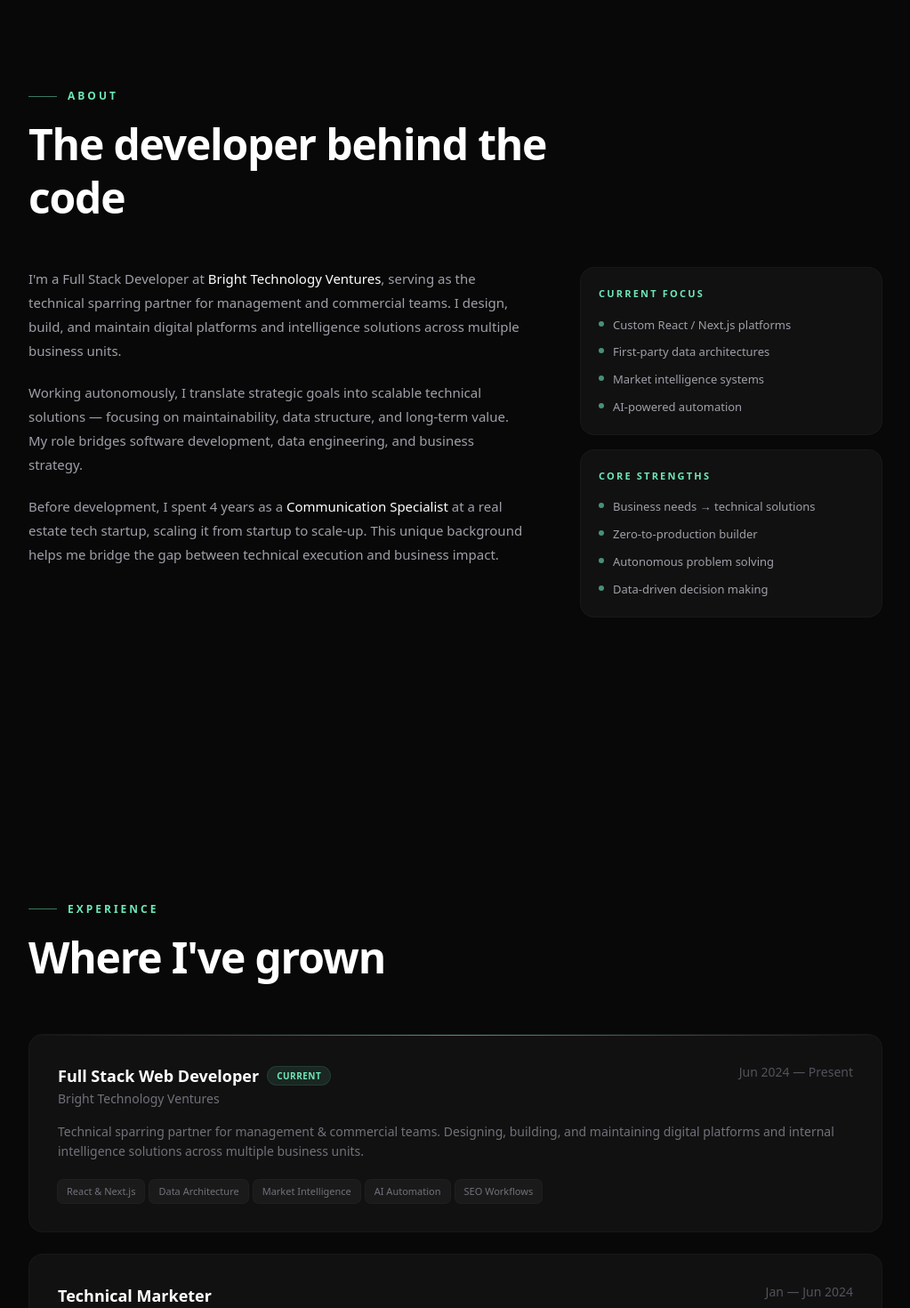
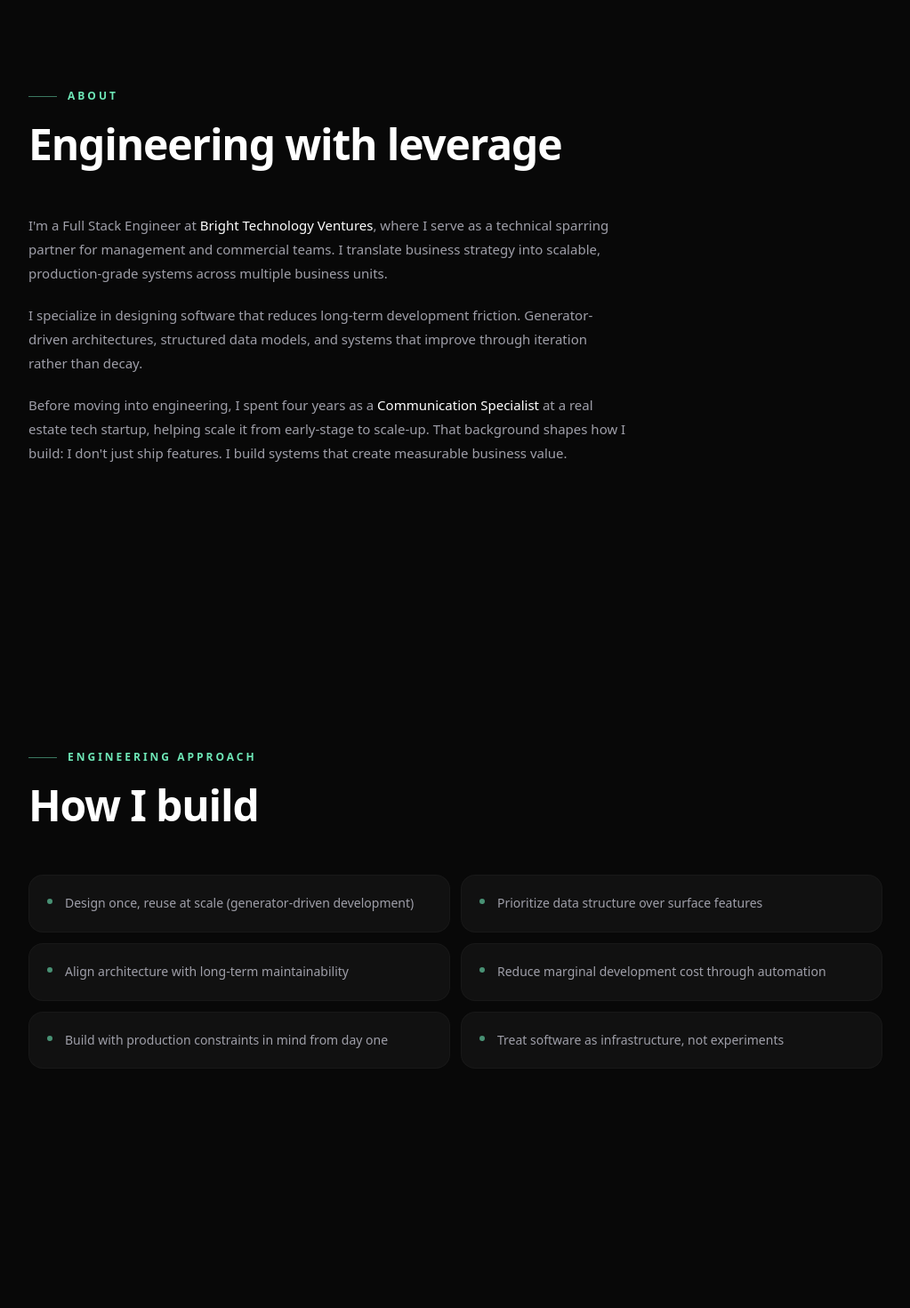
Before and after one commit to Giorvanni/giovanni-portfolio, a Next.js app: page / in a window 1280 px wide. Shown: the part 860-2330 px from the top of the page at 89% size, without its empty margins (128-1151 px from the left). Built offline with nearby package versions, Linux system fonts and the light colour scheme.

Commit message:
Sharper copy, new Approach and Architecture sections, no em dashes

```diff
--- a/src/app/page.tsx
+++ b/src/app/page.tsx
@@ -1,6 +1,12 @@
 "use client";
 
-import { useState, useEffect, useRef, useCallback, type ReactNode } from "react";
+import {
+  useState,
+  useEffect,
+  useRef,
+  useCallback,
+  type ReactNode,
+} from "react";
 
 // ─── Intersection Observer hook ────────────────────────────────────
 function useReveal(threshold = 0.15) {
@@ -42,7 +48,7 @@ function Section({
   );
 }
 
-// ─── Magnetic cursor effect on hero CTA ────────────────────────────
+// ─── Magnetic cursor effect ────────────────────────────────────────
 function useMagnetic() {
   const ref = useRef<HTMLAnchorElement>(null);
   const onMove = useCallback((e: React.MouseEvent) => {
@@ -88,6 +94,7 @@ function Nav() {
 
   const links = [
     { href: "#about", label: "About" },
+    { href: "#approach", label: "Approach" },
     { href: "#experience", label: "Experience" },
     { href: "#projects", label: "Projects" },
     { href: "#skills", label: "Skills" },
@@ -103,19 +110,16 @@ function Nav() {
           scrolled || open ? "blur(16px) saturate(180%)" : "none",
         WebkitBackdropFilter:
           scrolled || open ? "blur(16px) saturate(180%)" : "none",
-        borderBottom:
-          scrolled
+        borderBottom: scrolled
           ? "1px solid rgba(255,255,255,0.05)"
           : "1px solid transparent",
       }}
     >
       <nav className="mx-auto flex h-16 max-w-5xl items-center justify-between px-5 sm:px-8">
-        {/* Logo */}
         <a href="#" className="text-lg font-bold tracking-tight text-white">
           giovanni<span className="text-accent">.</span>
         </a>
 
-        {/* Desktop links */}
         <div className="hidden items-center gap-1 md:flex">
           {links.map((l) => (
             <a
@@ -134,7 +138,6 @@ function Nav() {
           </a>
         </div>
 
-        {/* Mobile toggle */}
         <button
           onClick={() => setOpen(!open)}
           className="relative z-50 flex h-8 w-8 flex-col items-center justify-center gap-1.5 md:hidden"
@@ -155,7 +158,6 @@ function Nav() {
         </button>
       </nav>
 
-      {/* Mobile menu */}
       <div
         className="overflow-hidden transition-all duration-300 md:hidden"
         style={{ maxHeight: open ? "100vh" : "0px" }}
@@ -194,7 +196,6 @@ function Hero() {
 
   return (
     <section className="relative flex min-h-svh flex-col items-center justify-center overflow-hidden px-5 sm:px-8">
-      {/* Background glow */}
       <div
         className="pointer-events-none absolute left-1/2 top-1/3 -translate-x-1/2 -translate-y-1/2"
         style={{
@@ -214,7 +215,6 @@ function Hero() {
         }}
       />
 
-      {/* Content */}
       <div
         className="relative z-10 mx-auto w-full max-w-3xl text-center"
         style={{
@@ -224,7 +224,6 @@ function Hero() {
             "opacity 0.8s cubic-bezier(0.22,1,0.36,1), transform 0.8s cubic-bezier(0.22,1,0.36,1)",
         }}
       >
-        {/* Status badge */}
         <div
           className="mb-8 inline-flex items-center gap-2 rounded-full border border-accent/20 bg-accent/[0.06] px-4 py-1.5"
           style={{
@@ -241,14 +240,12 @@ function Hero() {
           </span>
         </div>
 
-        {/* Name */}
         <h1 className="text-[clamp(2.5rem,8vw,6rem)] font-black leading-[0.95] tracking-tighter text-white">
           Giovanni
           <br />
           <span className="shimmer-text">Bagmeijer</span>
         </h1>
 
-        {/* Role */}
         <p
           className="mt-6 text-sm font-medium uppercase tracking-[0.3em] text-zinc-500 sm:text-base"
           style={{
@@ -256,22 +253,21 @@ function Hero() {
             transition: "opacity 0.6s 0.4s",
           }}
         >
-          Full Stack Developer
+          Systems-Oriented Full Stack Engineer
         </p>
 
-        {/* Description */}
         <p
-          className="mx-auto mt-6 max-w-md text-base leading-relaxed text-zinc-500 sm:text-lg"
+          className="mx-auto mt-6 max-w-lg text-base leading-relaxed text-zinc-500 sm:text-lg"
           style={{
             opacity: loaded ? 1 : 0,
             transition: "opacity 0.6s 0.55s",
           }}
         >
-          Building scalable platforms, data architectures, and AI&#8209;powered
-          systems. Turning strategic vision into production&#8209;ready code.
+          Designing scalable SaaS platforms, data architectures, and autonomous
+          systems. Turning strategic intent into production-ready software,
+          built to last.
         </p>
 
-        {/* CTA */}
         <div
           className="mt-10 flex flex-col items-center gap-3 sm:flex-row sm:justify-center sm:gap-4"
           style={{
@@ -293,15 +289,14 @@ function Hero() {
             View My Work
           </a>
           <a
-            href="#about"
+            href="#contact"
             className="w-full rounded-xl border border-white/10 px-8 py-3.5 text-[15px] font-medium text-zinc-300 transition-all hover:border-white/25 hover:text-white sm:w-auto"
           >
-            Learn More
+            Get in Touch
           </a>
         </div>
       </div>
 
-      {/* Scroll hint */}
       <div
         className="absolute bottom-8 left-1/2 -translate-x-1/2"
         style={{
@@ -328,7 +323,6 @@ function About() {
       id="about"
       className="mx-auto max-w-5xl px-5 py-24 sm:px-8 sm:py-32 lg:py-40"
     >
-      {/* Label */}
       <div className="mb-4 flex items-center gap-3">
         <div className="h-px w-8 bg-accent/50" />
         <span className="text-xs font-semibold uppercase tracking-[0.25em] text-accent">
@@ -336,80 +330,78 @@ function About() {
         </span>
       </div>
 
-      {/* Heading */}
       <h2 className="max-w-2xl text-3xl font-bold leading-tight tracking-tight text-white sm:text-4xl lg:text-5xl">
-        The developer behind the code
+        Engineering with leverage
       </h2>
 
-      {/* Two-column layout */}
-      <div className="mt-12 grid gap-12 lg:grid-cols-[1fr_340px] lg:gap-16">
-        {/* Text */}
-        <div className="space-y-5 text-[15px] leading-[1.8] text-zinc-400">
+      <div className="mt-12 space-y-5 max-w-2xl text-[15px] leading-[1.8] text-zinc-400">
         <p>
-            I&apos;m a Full Stack Developer at{" "}
+          I&apos;m a Full Stack Engineer at{" "}
           <span className="font-medium text-white">
             Bright Technology Ventures
           </span>
-            , serving as the technical sparring partner for management and
-            commercial teams. I design, build, and maintain digital platforms
-            and intelligence solutions across multiple business units.
+          , where I serve as a technical sparring partner for management and
+          commercial teams. I translate business strategy into scalable,
+          production-grade systems across multiple business units.
         </p>
         <p>
-            Working autonomously, I translate strategic goals into scalable
-            technical solutions &mdash; focusing on maintainability, data
-            structure, and long-term value. My role bridges software
-            development, data engineering, and business strategy.
+          I specialize in designing software that reduces long-term development
+          friction. Generator-driven architectures, structured data models, and
+          systems that improve through iteration rather than decay.
         </p>
         <p>
-            Before development, I spent 4 years as a{" "}
+          Before moving into engineering, I spent four years as a{" "}
           <span className="font-medium text-white">
             Communication Specialist
           </span>{" "}
-            at a real estate tech startup, scaling it from startup to scale-up.
-            This unique background helps me bridge the gap between technical
-            execution and business impact.
+          at a real estate tech startup, helping scale it from early-stage to
+          scale-up. That background shapes how I build: I don&apos;t just ship
+          features. I build systems that create measurable business value.
         </p>
       </div>
+    </Section>
+  );
+}
 
-        {/* Sidebar cards */}
-        <div className="flex flex-col gap-4">
-          <div className="card p-5">
-            <h3 className="mb-4 text-[11px] font-bold uppercase tracking-[0.2em] text-accent">
-              Current Focus
-            </h3>
-            <ul className="space-y-2.5 text-[13px] text-zinc-400">
-              {[
-                "Custom React / Next.js platforms",
-                "First-party data architectures",
-                "Market intelligence systems",
-                "AI-powered automation",
-              ].map((item) => (
-                <li key={item} className="flex items-start gap-2.5">
+// ─── Engineering Approach ──────────────────────────────────────────
+const approachItems = [
+  "Design once, reuse at scale (generator-driven development)",
+  "Prioritize data structure over surface features",
+  "Align architecture with long-term maintainability",
+  "Reduce marginal development cost through automation",
+  "Build with production constraints in mind from day one",
+  "Treat software as infrastructure, not experiments",
+];
+
+function Approach() {
+  return (
+    <Section
+      id="approach"
+      className="mx-auto max-w-5xl px-5 py-24 sm:px-8 sm:py-32 lg:py-40"
+    >
+      <div className="mb-4 flex items-center gap-3">
+        <div className="h-px w-8 bg-accent/50" />
+        <span className="text-xs font-semibold uppercase tracking-[0.25em] text-accent">
+          Engineering Approach
+        </span>
+      </div>
+
+      <h2 className="max-w-xl text-3xl font-bold leading-tight tracking-tight text-white sm:text-4xl lg:text-5xl">
+        How I build
+      </h2>
+
+      <div className="mt-12 grid gap-3 sm:grid-cols-2">
+        {approachItems.map((item) => (
+          <div
+            key={item}
+            className="card flex items-start gap-3.5 p-5"
+          >
             <span className="mt-1.5 h-1.5 w-1.5 shrink-0 rounded-full bg-accent/60" />
+            <span className="text-[14px] leading-relaxed text-zinc-400">
               {item}
-                </li>
+            </span>
+          </div>
         ))}
-            </ul>
-          </div>
-          <div className="card p-5">
-            <h3 className="mb-4 text-[11px] font-bold uppercase tracking-[0.2em] text-accent">
-              Core Strengths
-            </h3>
-            <ul className="space-y-2.5 text-[13px] text-zinc-400">
-              {[
-                "Business needs \u2192 technical solutions",
-                "Zero-to-production builder",
-                "Autonomous problem solving",
-                "Data-driven decision making",
-              ].map((item) => (
-                <li key={item} className="flex items-start gap-2.5">
-                  <span className="mt-1.5 h-1.5 w-1.5 shrink-0 rounded-full bg-accent/60" />
-                  {item}
-                </li>
-              ))}
-            </ul>
-          </div>
-        </div>
       </div>
     </Section>
   );
@@ -418,34 +410,34 @@ function About() {
 // ─── Experience ────────────────────────────────────────────────────
 const jobs = [
   {
-    period: "Jun 2024 \u2014 Present",
+    period: "Jun 2024 \u2013 Present",
     role: "Full Stack Web Developer",
     company: "Bright Technology Ventures",
     current: true,
-    text: "Technical sparring partner for management & commercial teams. Designing, building, and maintaining digital platforms and internal intelligence solutions across multiple business units.",
+    text: "Technical sparring partner for management and commercial teams. Designing, building, and maintaining digital platforms and internal intelligence systems across multiple business units.",
     tags: [
-      "React & Next.js",
-      "Data Architecture",
+      "Multi-tenant SaaS",
+      "Data Modeling",
       "Market Intelligence",
-      "AI Automation",
-      "SEO Workflows",
+      "AI Integration",
+      "SEO Data Pipelines",
     ],
   },
   {
-    period: "Jan \u2014 Jun 2024",
+    period: "Jan \u2013 Jun 2024",
     role: "Technical Marketer",
     company: "Bright Technology Ventures",
     current: false,
-    text: "Combined marketing strategy with technical execution \u2014 website performance, data quality, Google Tag Manager, and HubSpot configuration for lead routing across multiple business units.",
+    text: "Bridged commercial growth and technical execution. Website performance, data quality, GTM, and HubSpot routing across business units.",
     tags: ["GTM", "HubSpot", "Performance", "Commercial Growth"],
   },
   {
-    period: "2019 \u2014 2023",
+    period: "2019 \u2013 2023",
     role: "Communication Specialist",
     company: "Kode Vastgoed",
     current: false,
-    text: "Helped scale the company from startup to scale-up. Built expertise in marketing, communications, and multi-channel content creation while driving stakeholder engagement.",
-    tags: ["Content", "Stakeholders", "Startup Scaling"],
+    text: "Helped scale the company from startup to scale-up. Led content strategy, stakeholder communication, and multi-channel growth initiatives.",
+    tags: ["Content Strategy", "Stakeholders", "Startup Scaling"],
   },
 ];
 
@@ -462,7 +454,7 @@ function Experience() {
         </span>
       </div>
       <h2 className="max-w-xl text-3xl font-bold leading-tight tracking-tight text-white sm:text-4xl lg:text-5xl">
-        Where I&apos;ve grown
+        Where I&apos;ve worked
       </h2>
 
       <div className="mt-14 flex flex-col gap-6">
@@ -471,7 +463,6 @@ function Experience() {
             key={i}
             className="card group relative overflow-hidden p-6 sm:p-8"
           >
-            {/* Accent top edge for current */}
             {job.current && (
               <div className="absolute inset-x-0 top-0 h-px bg-gradient-to-r from-transparent via-accent/60 to-transparent" />
             )}
@@ -520,51 +511,40 @@ function Experience() {
 const projects = [
   {
     title: "Beyond Bricks",
-    sub: "SaaS Platform \u2014 Service Cost Management",
-    text: "Solo-built a complete SaaS platform for digitally managing and settling service costs in the rental sector. Architecture, backend, frontend, security, payments, hosting \u2014 all from scratch.",
-    stats: [
-      { val: "52", label: "API Routes" },
-      { val: "24", label: "DB Models" },
-      { val: "Solo", label: "Built" },
+    sub: "Service Cost Management SaaS Platform",
+    text: "Designed and built a complete SaaS platform for digitally managing and settling service costs in the rental sector. Architecture, backend, frontend, security, payments, hosting. All from scratch.",
+    architecture: [
+      "52 API routes",
+      "24 database models",
+      "RBAC system",
+      "Mollie payments + secure webhooks",
+      "Rate limiting & CSRF protection",
+      "PDF generation + email automation",
+      "Admin monitoring dashboard",
     ],
     tech: [
       "Next.js",
-      "React",
       "TypeScript",
       "Prisma",
       "PostgreSQL",
+      "Redis",
       "Tailwind",
       "Vercel",
-      "Redis",
       "Mollie",
-    ],
-    features: [
-      "Role-based access control",
-      "Mollie payments + webhooks",
-      "HMAC verification",
-      "Rate limiting & CSRF",
-      "PDF generation + emails",
-      "Admin monitoring dashboard",
     ],
     color: "#6ee7b7",
   },
   {
     title: "Sentinel",
-    sub: "Autonomous Market Intelligence \u2014 R&D",
-    text: 'Personal R&D project automating market & competitive analysis. Answers complex strategic questions like "What\'s happening in the market?" with scalable, serverless technology.',
-    stats: [
-      { val: "R&D", label: "Type" },
-      { val: "Serverless", label: "Arch" },
-      { val: "Async", label: "Processing" },
+    sub: "Autonomous Market Intelligence System (R&D)",
+    text: "A research-driven platform for automated competitive and market analysis. Designed to ingest signals, classify strategic movement, and surface actionable intelligence.",
+    architecture: [
+      "Async pipeline processing",
+      "Signal classification & scoring",
+      "LLM-powered semantic analysis",
+      "Serverless task orchestration",
     ],
-    tech: ["Python", "Docker", "AWS SQS", "LLMs", "Serverless"],
-    features: [
-      "Real-time signal collection",
-      "LLM semantic analysis",
-      "Automated reporting",
-      "Async pipeline",
-      "Scalable infrastructure",
-    ],
+    tech: ["Python", "Docker", "AWS SQS", "LLM APIs", "PostgreSQL"],
     color: "#a78bfa",
   },
 ];
@@ -588,7 +568,6 @@ function Projects() {
       <div className="mt-14 flex flex-col gap-8">
         {projects.map((p, i) => (
           <div key={i} className="card group relative overflow-hidden">
-            {/* Color accent line */}
             <div
               className="h-[2px]"
               style={{
@@ -596,50 +575,30 @@ function Projects() {
               }}
             />
 
-            {/* Hover glow */}
             <div
               className="pointer-events-none absolute -right-20 -top-20 h-72 w-72 rounded-full opacity-0 blur-[100px] transition-opacity duration-700 group-hover:opacity-100"
               style={{ background: p.color }}
             />
 
             <div className="relative z-10 p-6 sm:p-8 lg:p-10">
-              <div className="flex flex-col gap-1 sm:flex-row sm:items-end sm:justify-between">
               <div>
                 <h3 className="text-2xl font-bold text-white sm:text-3xl">
                   {p.title}
                 </h3>
                 <p className="mt-1 text-sm text-zinc-500">{p.sub}</p>
               </div>
-              </div>
 
               <p className="mt-5 max-w-2xl text-[14px] leading-relaxed text-zinc-500">
                 {p.text}
               </p>
 
-              {/* Stats row */}
-              <div className="mt-8 grid grid-cols-3 gap-3">
-                {p.stats.map((s) => (
-                  <div
-                    key={s.label}
-                    className="rounded-xl bg-white/[0.03] p-4 text-center ring-1 ring-white/[0.04]"
-                  >
-                    <div className="text-xl font-black text-white sm:text-2xl">
-                      {s.val}
-                    </div>
-                    <div className="mt-1 text-[10px] font-medium uppercase tracking-[0.15em] text-zinc-600">
-                      {s.label}
-                    </div>
-                  </div>
-                ))}
-              </div>
-
-              {/* Features */}
+              {/* Architecture */}
               <div className="mt-8">
                 <h4 className="mb-3 text-[11px] font-bold uppercase tracking-[0.2em] text-zinc-500">
-                  Key Features
+                  Architecture
                 </h4>
                 <div className="grid gap-2 sm:grid-cols-2">
-                  {p.features.map((f) => (
+                  {p.architecture.map((f) => (
                     <div
                       key={f}
                       className="flex items-center gap-2 text-[13px] text-zinc-400"
@@ -664,8 +623,12 @@ function Projects() {
                 </div>
               </div>
 
-              {/* Tech */}
-              <div className="mt-8 flex flex-wrap gap-2">
+              {/* Stack */}
+              <div className="mt-8">
+                <h4 className="mb-3 text-[11px] font-bold uppercase tracking-[0.2em] text-zinc-500">
+                  Stack
+                </h4>
+                <div className="flex flex-wrap gap-2">
                   {p.tech.map((t) => (
                     <span
                       key={t}
@@ -677,6 +640,50 @@ function Projects() {
                 </div>
               </div>
             </div>
+          </div>
+        ))}
+      </div>
+    </Section>
+  );
+}
+
+// ─── Architecture & Systems ────────────────────────────────────────
+const systemItems = [
+  "Multi-tenant SaaS architecture",
+  "Role-based access control modeling",
+  "Event-driven & async systems",
+  "Data-first relational modeling",
+  "Generator-based scaffolding",
+  "Secure webhook design (HMAC verification)",
+  "Production deployment pipelines",
+  "Observability & system health monitoring",
+];
+
+function Systems() {
+  return (
+    <Section
+      id="systems"
+      className="mx-auto max-w-5xl px-5 py-24 sm:px-8 sm:py-32 lg:py-40"
+    >
+      <div className="mb-4 flex items-center gap-3">
+        <div className="h-px w-8 bg-accent/50" />
+        <span className="text-xs font-semibold uppercase tracking-[0.25em] text-accent">
+          Architecture & Systems
+        </span>
+      </div>
+
+      <h2 className="max-w-xl text-3xl font-bold leading-tight tracking-tight text-white sm:text-4xl lg:text-5xl">
+        What I work with
+      </h2>
+
+      <div className="mt-12 grid gap-3 sm:grid-cols-2">
+        {systemItems.map((item) => (
+          <div key={item} className="card flex items-start gap-3.5 p-5">
+            <span className="mt-1.5 h-1.5 w-1.5 shrink-0 rounded-full bg-accent/60" />
+            <span className="text-[14px] leading-relaxed text-zinc-400">
+              {item}
+            </span>
+          </div>
         ))}
       </div>
     </Section>
@@ -687,7 +694,7 @@ function Projects() {
 const skillGroups = [
   {
     title: "Frontend",
-    items: ["React", "Next.js", "TypeScript", "Tailwind CSS", "HTML / CSS"],
+    items: ["React", "Next.js", "TypeScript", "Tailwind", "HTML/CSS"],
   },
   {
     title: "Backend",
@@ -703,16 +710,7 @@ const skillGroups = [
       "LLM Integration",
       "SQL Architecture",
       "Market Intelligence",
-      "SEO Automation",
-    ],
-  },
-  {
-    title: "Marketing",
-    items: [
-      "Google Tag Manager",
-      "HubSpot",
-      "Content Strategy",
-      "Stakeholder Comms",
+      "Automation",
     ],
   },
 ];
@@ -733,7 +731,7 @@ function Skills() {
         My toolkit
       </h2>
 
-      <div className="mt-14 grid gap-4 sm:grid-cols-2 lg:grid-cols-3">
+      <div className="mt-14 grid gap-4 sm:grid-cols-2 lg:grid-cols-4">
         {skillGroups.map((g) => (
           <div key={g.title} className="card flex h-full flex-col p-5 sm:p-6">
             <h3 className="mb-4 text-sm font-semibold text-white">
@@ -777,8 +775,7 @@ function Contact() {
         </h2>
 
         <p className="mt-4 text-sm leading-relaxed text-zinc-500 sm:text-base">
-          Interested in working together? I&apos;m always open to discussing new
-          opportunities and ideas.
+          Interested in collaborating or building something ambitious?
         </p>
 
         <div className="mt-10 grid gap-3 sm:grid-cols-2">
@@ -890,8 +887,10 @@ export default function Home() {
       <Nav />
       <Hero />
       <About />
+      <Approach />
       <Experience />
       <Projects />
+      <Systems />
       <Skills />
       <Contact />
       <Footer />
```
Lines whose indentation alone changed are shown as unchanged.
